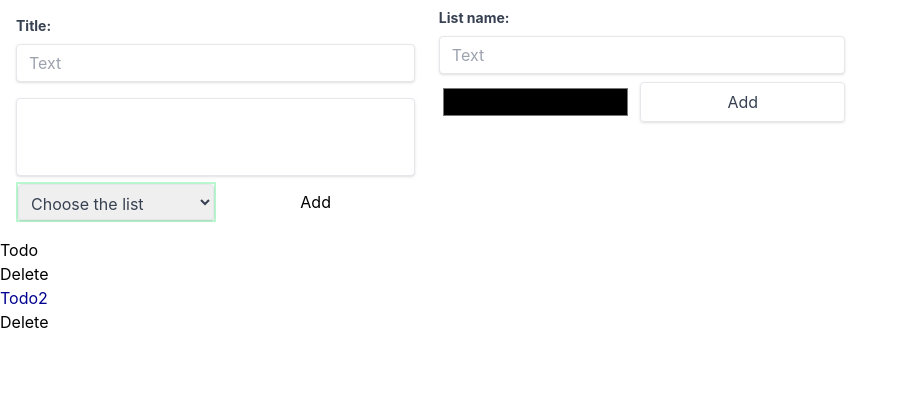
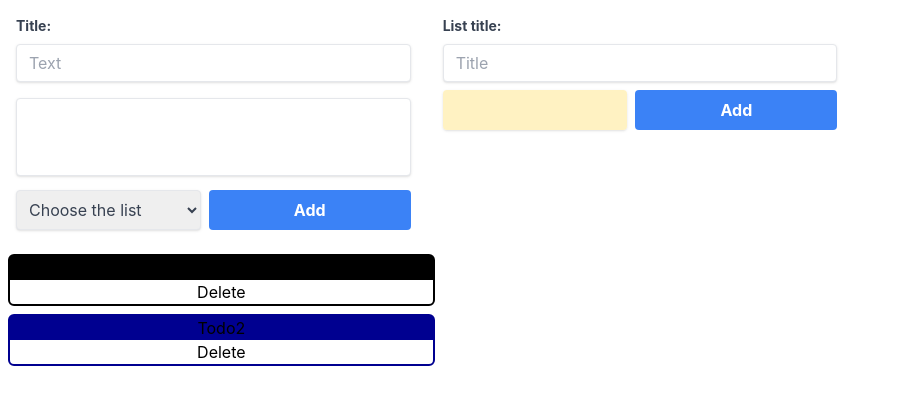
Before and after one commit to yuriinagorniak/task-manager, a React (Create React App) app: page / in a window 1280 px wide. Shown: the top 404 px of the page, without its empty margins (0-907 px from the left). Built offline with nearby package versions, Linux system fonts and the light colour scheme.

Commit message:
Changed buttons with custom Button component

```diff
--- a/package.json
+++ b/package.json
@@ -11,9 +11,11 @@
     "@types/react": "^18.2.79",
     "@types/react-dom": "^18.2.25",
     "react": "^18.2.0",
+    "react-color": "^2.19.3",
     "react-dom": "^18.2.0",
     "react-hook-form": "^7.51.3",
     "react-scripts": "5.0.1",
+    "tippy.js": "^6.3.7",
     "typescript": "^4.9.5",
     "web-vitals": "^2.1.4"
   },
@@ -42,6 +44,7 @@
     ]
   },
   "devDependencies": {
+    "@types/react-color": "^3.0.12",
     "tailwindcss": "^3.4.3"
   }
 }
--- a/src/components/NewListForm.tsx
+++ b/src/components/NewListForm.tsx
@@ -3,6 +3,7 @@ import { List } from "../models/list.model";
 import { generateId } from "../utils/generateId";
 import { Input } from "../shared/ui/Input";
 import { InputWithLabel } from "../shared/ui/InputWithLabel";
+import { Button } from "../shared/ui/Button";
 
 interface NewListFormProps {
     addNewList: (list: List) => void;
@@ -20,22 +21,26 @@ const NewListForm = ({ addNewList }: NewListFormProps): JSX.Element => {
     };
 
     return (
-        <div className="w-full m-2">
+        <div className="w-full m-2 p-2">
             <form onSubmit={handleSubmit(onSubmit)}>
-                {/* <input type="text" {...register("title", { required: true })}/> */}
-                <InputWithLabel htmlFor="list-name" label="List name:">
+                <InputWithLabel htmlFor="list-title" label="List title:">
                     <Input
                         type="text"
-                        placeholder="Text"
-                        id="list-name"
+                        placeholder="Title"
+                        id="list-title"
                         {...register("title", { required: true })}
                     />
                 </InputWithLabel>
                 <div className="flex gap-2 mt-2">
-                    {/* <input type="color" className="w-full h-10 p-0.5 shadow appearance-none border-none rounded text-gray-700 leading-tight focus:outline-none focus:shadow-outline" {...register("color")} /> */}
-                    <input type="color" className="w-full h-10 p-0.5 appearance-none bg-transparent border-none outline-none " {...register("color")} />
-
-                    <button type="submit" className="w-full shadow appearance-none border rounded py-2 px-3 text-gray-700 leading-tight focus:outline-none focus:shadow-outline">Add</button>
+                    <div className="relative w-full h-10 shadow rounded overflow-hidden">
+                        <input
+                            type="color"
+                            defaultValue="#FFF2C2"
+                            className="absolute top-[-20%] left-[-20%] w-[200%] h-[150%] appearance-none bg-transparent border-none outline-none cursor-pointer"
+                            {...register("color")}
+                        />
+                    </div>
+                    <Button type="submit">Add</Button>
                 </div>
             </form>
         </div>
--- a/src/components/NewTaskForm.tsx
+++ b/src/components/NewTaskForm.tsx
@@ -6,6 +6,7 @@ import { generateId } from "../utils/generateId";
 import { useState } from "react";
 import { InputWithLabel } from "../shared/ui/InputWithLabel";
 import { Input } from "../shared/ui/Input";
+import { Button } from "../shared/ui/Button";
 
 interface NewTaskFormProps {
     addNewTask: (task: Task) => void;
@@ -56,8 +57,8 @@ const NewTaskForm = ({ addNewTask, lists }: NewTaskFormProps): JSX.Element => {
                     className="resize-none shadow appearance-none border rounded w-full py-2 px-3 text-gray-700 leading-tight focus:outline-none focus:shadow-outline"
                     {...register("description")}
                 />
-                <div className="flex justify-between">
-                    <div className="flex w-full h-10 border-2 border-green-200">
+                <div className="flex justify-between mt-2 gap-2">
+                    <div className="flex w-full h-10">
                         {lists.length >= 1 ? (
                             lists.length === 1 ? (
                                 <span>{lists[0].title}</span>
@@ -81,7 +82,7 @@ const NewTaskForm = ({ addNewTask, lists }: NewTaskFormProps): JSX.Element => {
                             <p>There are no lists</p>
                         )}
                     </div>
-                    <button type="submit" className="w-full">Add</button>
+                    <Button type="submit">Add</Button>
                 </div>
             </form>
         </div>
--- a/src/components/TaskList.tsx
+++ b/src/components/TaskList.tsx
@@ -9,11 +9,14 @@ interface TaskListProps {
     deleteList: (id: string) => void;
 }
 
+
 const TaskList = ({ title, tasks, deleteTask, listData, deleteList }: TaskListProps): JSX.Element => {
+    const color = listData.color;
+    // console.log(+color.split('').filter(symbol => symbol !== "#").join(''));
     return (
-        <div>
+        <div className={`m-2 border-2 w-[50%] text-center rounded-md border-["red"]`} style={{ borderColor: listData.color }}>
             <ul>
-                <h1 style={{ color: listData.color }}>{listData.title}</h1>
+                <h1 style={{ backgroundColor: listData.color }}>{listData.title}</h1>
                 {tasks.map((task) => (
                     <li key={task.id}>
                         <h3>{task.title}</h3>
```
Also changed, not shown: 1 other file (tests, documents, lock files or other folders).
